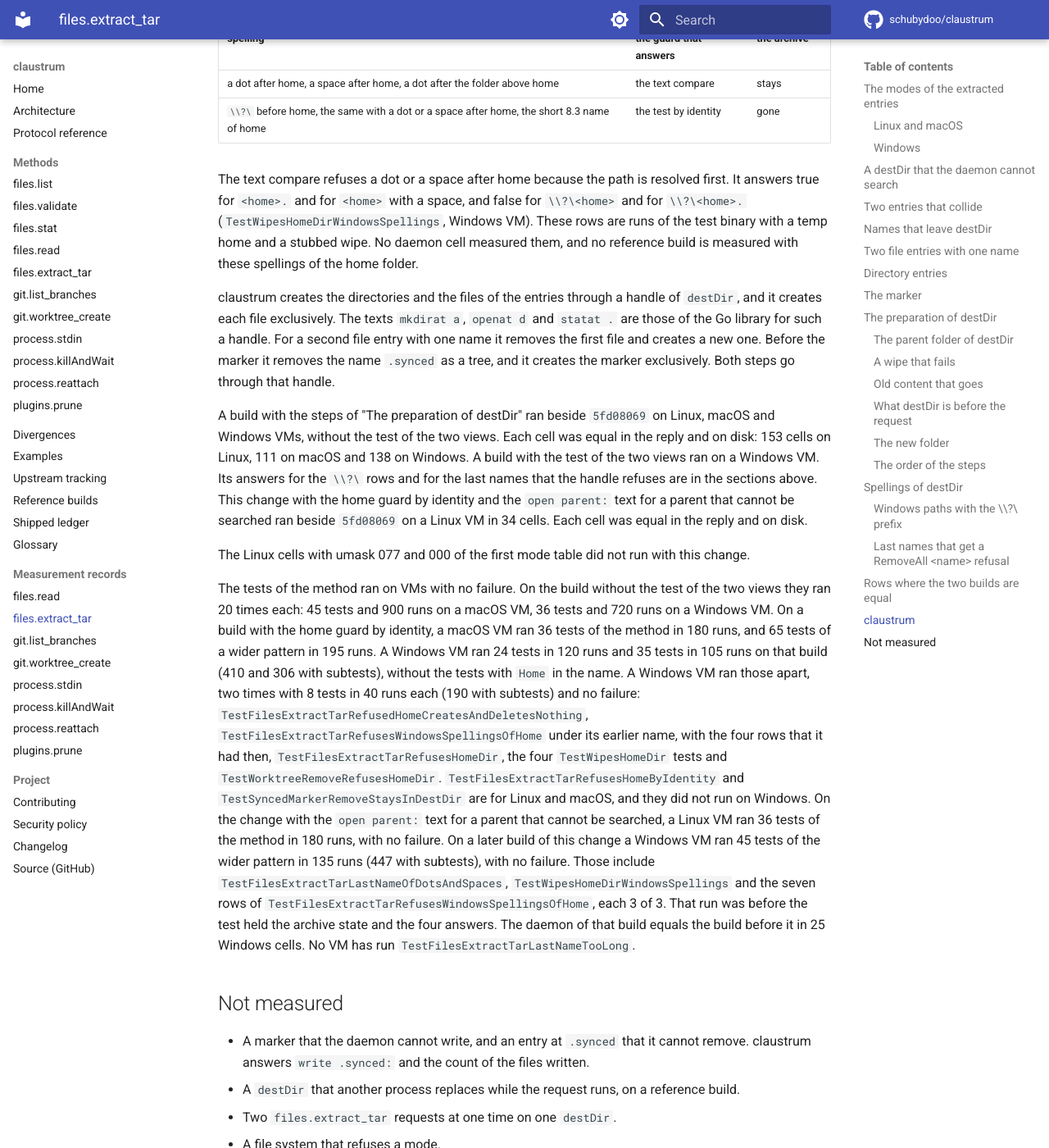
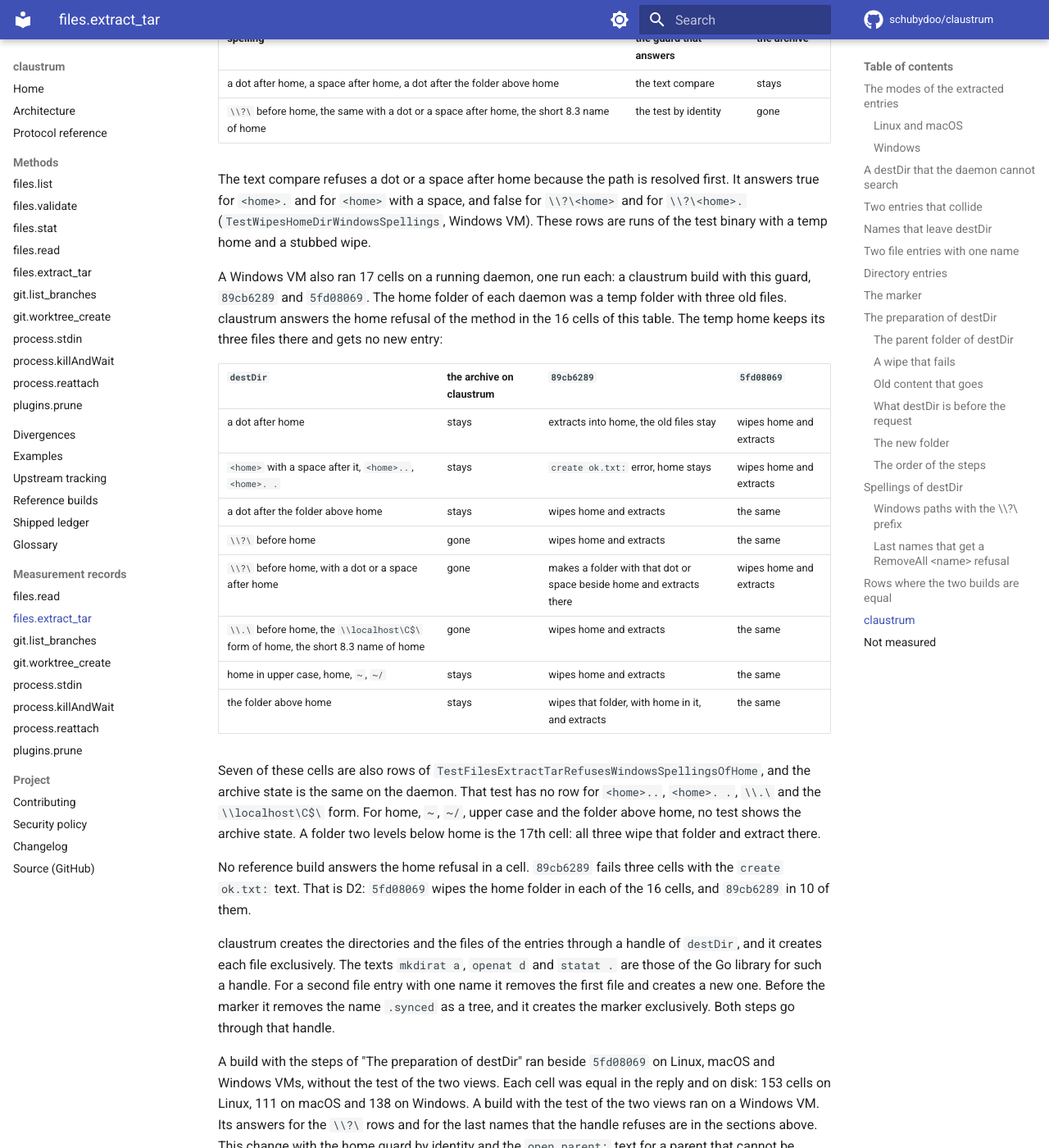
Before and after one commit to schubydoo/claustrum, an MkDocs documentation site: the page built from docs/record/files-extract-tar.md, in a window 1280 px wide and 1400 px high, scrolled down 20374 px. Shown: the whole window at 82% size. Built offline with MkDocs 1.6.1 and Material for MkDocs 9.7.7, drawn with Linux system fonts in a browser that asks for light colours; comment, search, counter and statistics services are not loaded; some of the changed text lies outside the part shown.

Commit message:
docs: Windows daemon rows for the home cells of files.extract_tar (#509)
Co-authored-by: Schuby <12485317+schubydoo@users.noreply.github.com>
Co-authored-by: Claude Opus 5.5 <noreply@anthropic.com>

```diff
--- a/docs/record/files-extract-tar.md
+++ b/docs/record/files-extract-tar.md
@@ -673,8 +673,35 @@ The text compare refuses a dot or a space after home because the path is
 resolved first. It answers true for `<home>.` and for `<home>` with a space,
 and false for `\\?\<home>` and for `\\?\<home>.`
 (`TestWipesHomeDirWindowsSpellings`, Windows VM). These rows are runs of the
-test binary with a temp home and a stubbed wipe. No daemon cell measured them,
-and no reference build is measured with these spellings of the home folder.
+test binary with a temp home and a stubbed wipe.
+
+A Windows VM also ran 17 cells on a running daemon, one run each: a claustrum
+build with this guard, `89cb6289` and `5fd08069`. The home folder of each
+daemon was a temp folder with three old files. claustrum answers the home
+refusal of the method in the 16 cells of this table. The temp home keeps its
+three files there and gets no new entry:
+
+| `destDir` | the archive on claustrum | `89cb6289` | `5fd08069` |
+|---|---|---|---|
+| a dot after home | stays | extracts into home, the old files stay | wipes home and extracts |
+| `<home>` with a space after it, `<home>..`, `<home>. .` | stays | `create ok.txt:` error, home stays | wipes home and extracts |
+| a dot after the folder above home | stays | wipes home and extracts | the same |
+| `\\?\` before home | gone | wipes home and extracts | the same |
+| `\\?\` before home, with a dot or a space after home | gone | makes a folder with that dot or space beside home and extracts there | wipes home and extracts |
+| `\\.\` before home, the `\\localhost\C$\` form of home, the short 8.3 name of home | gone | wipes home and extracts | the same |
+| home in upper case, home, `~`, `~/` | stays | wipes home and extracts | the same |
+| the folder above home | stays | wipes that folder, with home in it, and extracts | the same |
+
+Seven of these cells are also rows of
+`TestFilesExtractTarRefusesWindowsSpellingsOfHome`, and the archive state is
+the same on the daemon. That test has no row for `<home>..`, `<home>. .`,
+`\\.\` and the `\\localhost\C$\` form. For home, `~`, `~/`, upper case and the
+folder above home, no test shows the archive state. A folder two levels below
+home is the 17th cell: all three wipe that folder and extract there.
+
+No reference build answers the home refusal in a cell. `89cb6289` fails three
+cells with the `create ok.txt:` text. That is D2: `5fd08069` wipes the home
+folder in each of the 16 cells, and `89cb6289` in 10 of them.
 
 claustrum creates the directories and the files of the entries
 through a handle of `destDir`, and it creates each file exclusively. The texts
@@ -737,15 +764,16 @@ build equals the build before it in 25 Windows cells. No VM has run
   over the path limit.
 - `89cb6289` with a `destDir` that is a link and has a separator after its
   name, on macOS.
-- The home refusals of the test by identity, on a running daemon. No VM cell
-  has a home folder as the target. The tests of claustrum hold these refusals.
+- The home refusals of the test by identity, on a running daemon, on Linux and
+  macOS. The tests of claustrum hold these refusals there. The Windows cells
+  ran one time each.
 - The texts `open parent:` and `mkdir destDir: mkdirat` on Windows. For a
   permission error at the lstat of the last name, claustrum answers
   `clean destDir: RemoveAll <name>: <reason>` on Windows (from the code).
 - The code after the `open parent:` fix, on macOS and Windows. The rows of
   claustrum there are from builds before it.
 - A `destDir` that names the home folder by a spelling that the text compare
-  does not see, on a reference build.
+  does not see, on a reference build, on Linux and macOS.
 - A Windows access list that denies the delete of an old entry. The daemons ran
   with an administrator token, and the deny entry did not hold for it.
 - A folder above `destDir` that cannot be made by a permission, on Windows.
```
Also changed, not shown: docs/DIVERGENCES.md (+3 -2 lines).
